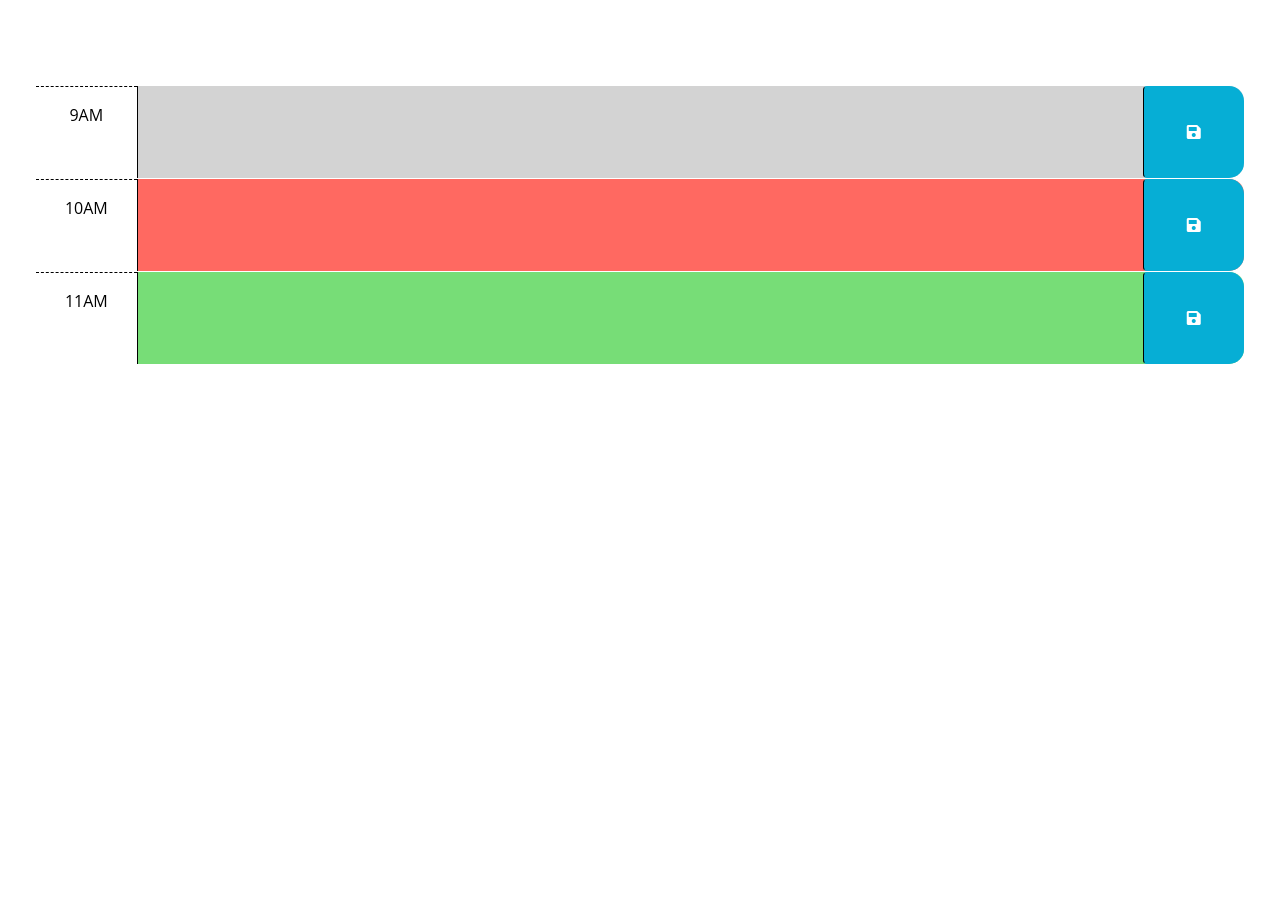
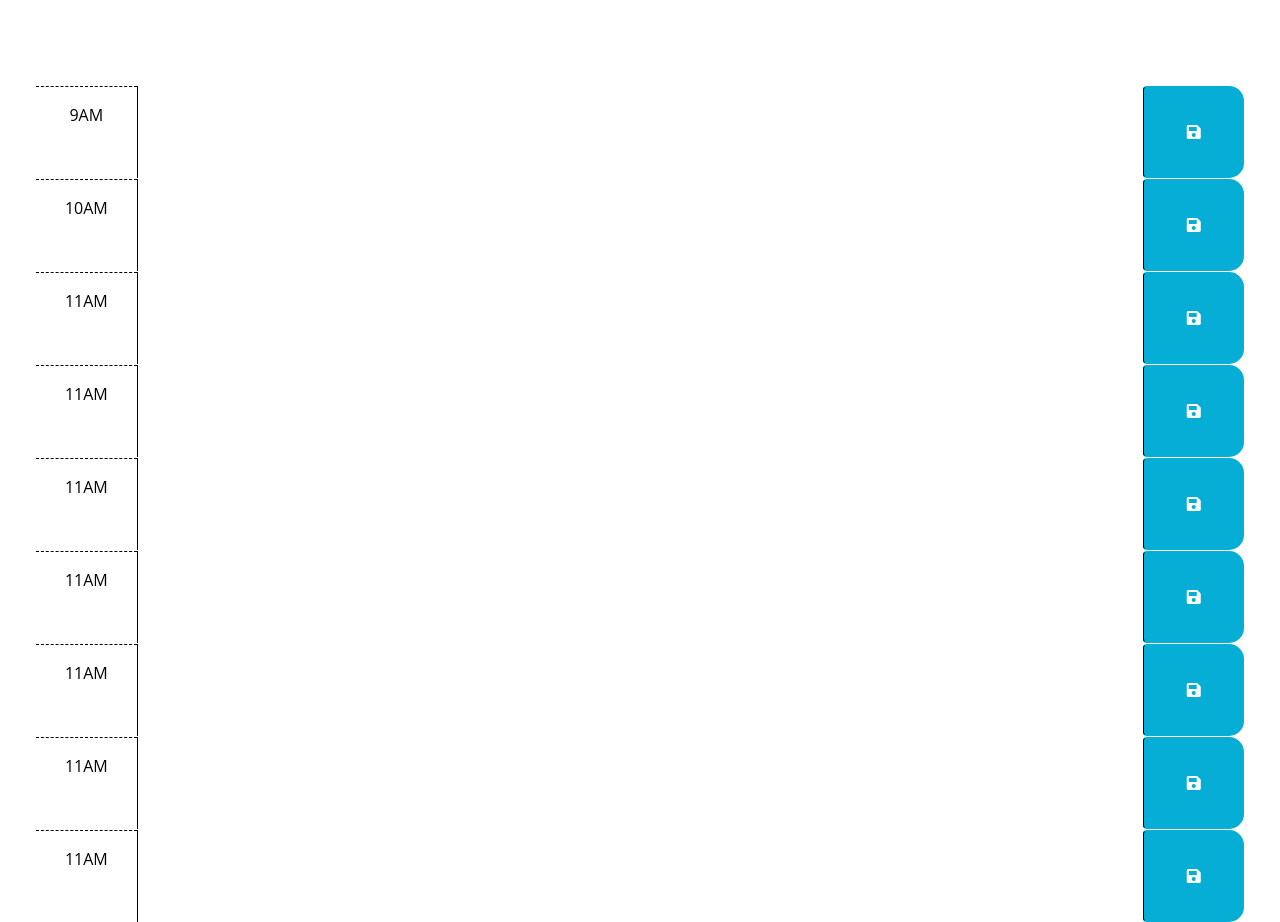
Before and after one commit to AleksandrBausher/Work-Day-Schedule, a plain HTML site: page index.html in a window 1280 px wide. Shown: the part 166-1088 px from the top of the page. Before the commit the page ends 800 px from the top, so only its background shows below. Drawn offline with nearby package versions, Linux system fonts and the light colour scheme.

Commit message:
added all the time elements and created a listener function to get the classname of the clicked element

```diff
--- a/index.html
+++ b/index.html
@@ -23,14 +23,13 @@
     <link rel="stylesheet" href="style.css" />
     <title>Work Day Scheduler</title>
   </head>
-
   <body>
     <header class="p-5 mb-4">
       <h1 class="display-3">Work Day Scheduler</h1>
       <p class="lead">A simple calendar app for scheduling your work day</p>
       <p id="currentDay" class="lead"></p>
     </header>
-    <div class="container-fluid px-5">
+    <div id="mainContainer" class="container-fluid px-5">
       <!-- Use class for "past", "present", and "future" to apply styles to the
         time-block divs accordingly. The javascript will need to do this by
         adding/removing these classes on each div by comparing the hour in the
@@ -42,7 +41,7 @@
         -->
 
       <!-- Example of a past time block. The "past" class adds a gray background color. -->
-      <div id="hour-9" class="row time-block past">
+      <div id="hour-9" class="row time-block">
         <div class="col-2 col-md-1 hour text-center py-3">9AM</div>
         <textarea class="col-8 col-md-10 description" rows="3"> </textarea>
         <button class="btn saveBtn col-2 col-md-1" aria-label="save">
@@ -51,7 +50,7 @@
       </div>
 
       <!-- Example of a present time block. The "present" class adds a red background color. -->
-      <div id="hour-10" class="row time-block present">
+      <div id="hour-10" class="row time-block">
         <div class="col-2 col-md-1 hour text-center py-3">10AM</div>
         <textarea class="col-8 col-md-10 description" rows="3"> </textarea>
         <button class="btn saveBtn col-2 col-md-1" aria-label="save">
@@ -60,20 +59,65 @@
       </div>
 
       <!-- Example of a future time block. The "future" class adds a green background color. -->
-      <div id="hour-11" class="row time-block future">
+      <div id="hour-11" class="row time-block">
         <div class="col-2 col-md-1 hour text-center py-3">11AM</div>
         <textarea class="col-8 col-md-10 description" rows="3"> </textarea>
         <button class="btn saveBtn col-2 col-md-1" aria-label="save">
           <i class="fas fa-save" aria-hidden="true"></i>
         </button>
       </div>
+      <div id="hour-12" class="row time-block">
+        <div class="col-2 col-md-1 hour text-center py-3">11AM</div>
+        <textarea class="col-8 col-md-10 description" rows="3"> </textarea>
+        <button class="btn saveBtn col-2 col-md-1" aria-label="save">
+          <i class="fas fa-save" aria-hidden="true"></i>
+        </button>
+      </div>
+      <div id="hour-13" class="row time-block">
+        <div class="col-2 col-md-1 hour text-center py-3">11AM</div>
+        <textarea class="col-8 col-md-10 description" rows="3"> </textarea>
+        <button class="btn saveBtn col-2 col-md-1" aria-label="save">
+          <i class="fas fa-save" aria-hidden="true"></i>
+        </button>
+      </div>
+      <div id="hour-14" class="row time-block">
+        <div class="col-2 col-md-1 hour text-center py-3">11AM</div>
+        <textarea class="col-8 col-md-10 description" rows="3"> </textarea>
+        <button class="btn saveBtn col-2 col-md-1" aria-label="save">
+          <i class="fas fa-save" aria-hidden="true"></i>
+        </button>
+      </div>
+      <div id="hour-15" class="row time-block">
+        <div class="col-2 col-md-1 hour text-center py-3">11AM</div>
+        <textarea class="col-8 col-md-10 description" rows="3"> </textarea>
+        <button class="btn saveBtn col-2 col-md-1" aria-label="save">
+          <i class="fas fa-save" aria-hidden="true"></i>
+        </button>
+      </div>
+      <div id="hour-16" class="row time-block">
+        <div class="col-2 col-md-1 hour text-center py-3">11AM</div>
+        <textarea class="col-8 col-md-10 description" rows="3"> </textarea>
+        <button class="btn saveBtn col-2 col-md-1" aria-label="save">
+          <i class="fas fa-save" aria-hidden="true"></i>
+        </button>
+      </div>
+      <div id="hour-17" class="row time-block">
+        <div class="col-2 col-md-1 hour text-center py-3">11AM</div>
+        <textarea class="col-8 col-md-10 description" rows="3"> </textarea>
+        <button class="btn saveBtn col-2 col-md-1" aria-label="save">
+          <i class="fas fa-save" aria-hidden="true"></i>
+        </button>
+      </div>
+
+
+
     </div>
 
     <script src="https://cdnjs.cloudflare.com/ajax/libs/jquery/3.2.1/jquery.min.js"></script>
     <script src="https://cdn.jsdelivr.net/npm/dayjs@1.11.3/dayjs.min.js"
     integrity="sha256-iu/zLUB+QgISXBLCW/mcDi/rnf4m4uEDO0wauy76x7U="
     crossorigin="anonymous"></script>
-
-    <script src="script.js"></script>
+    <script src="https://cdnjs.cloudflare.com/ajax/libs/moment.js/2.24.0/moment.min.js"></script>
+    <script src="./script.js"></script>
   </body>
 </html>
--- a/script.js
+++ b/script.js
@@ -1,4 +1,3 @@
-// Wrap all code that interacts with the DOM in a call to jQuery to ensure that
 // the code isn't run until the browser has finished rendering all the elements
 // in the html.
 $(function () {
@@ -20,4 +19,18 @@ $(function () {
   // attribute of each time-block be used to do this?
   //
   // TODO: Add code to display the current date in the header of the page.
+
+  let description = document.getElementsByClassName("description");
+  let mainContainer = document.getElementById("mainContainer");
+
+  let saveBtn = document.getElementsByClassName("saveBtn");
+
+
+
+
+  function getDescriptionTextarea(event) {
+    console.log(event.target.className);
+  }
+
+  mainContainer.addEventListener("click", getDescriptionTextarea);
 });
```
Lines whose indentation alone changed are shown as unchanged.
